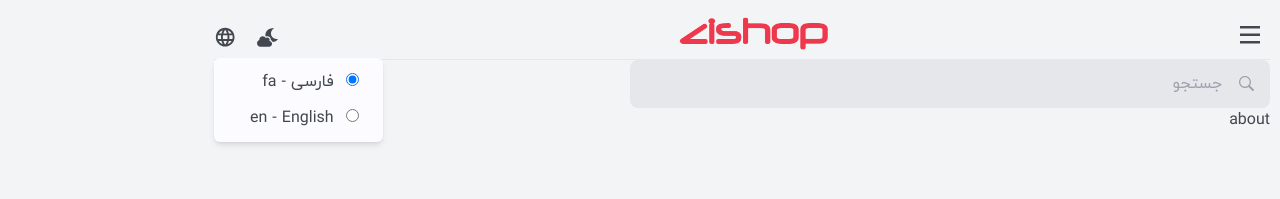
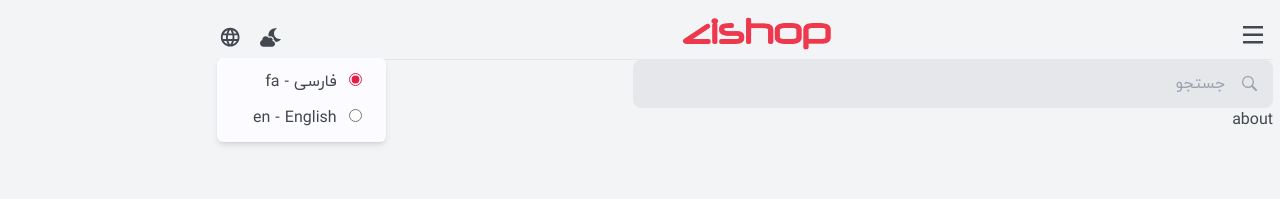
Before and after one commit to Topstar1995/E-Commerce-marketplace, a Next.js app: page /about in a window 1280 px wide. Both pictures are taken after a click on the icon 123 px from the left and 37 px from the top of the page. Shown: the top 199 px of the page. Built offline with nearby package versions, Linux system fonts and the light colour scheme.

Commit message:
style: :lipstick: add accent-color to input element and margin to language icon

```diff
--- a/components/header/Language.tsx
+++ b/components/header/Language.tsx
@@ -22,7 +22,7 @@ const Language = () => {
   return (
     <div className=" relative">
       <MdLanguage
-        style={{ fontSize: "1.4rem" }}
+        style={{ fontSize: "1.4rem", margin: "0 0.1rem 0 0.1rem" }}
         onClick={() => setOpenLang((prevState) => !prevState)}
       />
       {openLang ? (
@@ -42,6 +42,7 @@ const Language = () => {
                     id="fa"
                     name="language"
                     value={lang}
+                    className="accent-rose-600"
                     checked={locale === "fa" ? true : false}
                     onChange={onChangeHandler}
                   />
@@ -60,6 +61,7 @@ const Language = () => {
                     id="en"
                     name="language"
                     value={lang}
+                    className="accent-rose-600"
                     checked={locale === "en" ? true : false}
                     onChange={onChangeHandler}
                   />
```
